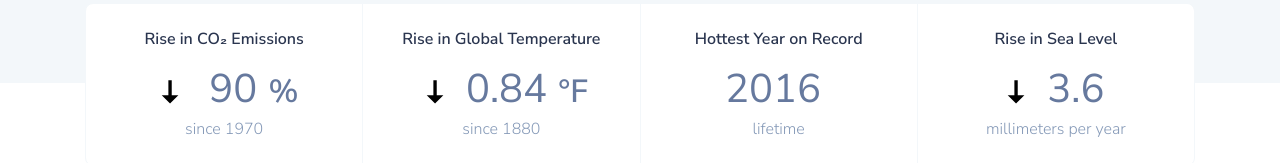
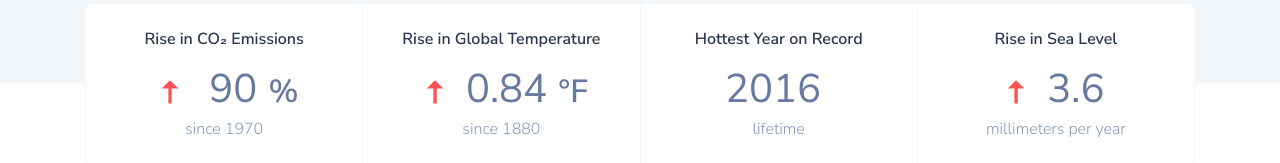
Before and after one commit to parthsanan/Climatist, a plain HTML site: page index.html in a window 1280 px wide. Shown: the part 757-920 px from the top of the page. Drawn offline with Linux system fonts and the light colour scheme; a script that the page names is missing; files whose address does not match are found by name.

Commit message:
fix: styled icons

```diff
--- a/index.html
+++ b/index.html
@@ -168,7 +168,7 @@
                     <h6 class="font-weight-bold mb-2">Rise in CO₂ Emissions</h6>
                     <h2 class="text-gray mb-0">
                       <span class="mr-2">
-                        <svg xmlns="http://www.w3.org/2000/svg" style="height: 40px;width: 40px;margin-top: -6px;" viewBox="0 0 24 24"><title>arrow-down-thin</title><path d="M7.03 13.92H11.03V5L13.04 4.97V13.92H17.03L12.03 18.92Z" /></svg>
+                        <svg xmlns="http://www.w3.org/2000/svg" style="height: 40px;width: 40px;margin-top: -6px;color: #c53030;" viewBox="0 0 24 24"><title>arrow-up-thin</title><path fill="#fa5252" d="M7.03 9.97H11.03V18.89L13.04 18.92V9.97H17.03L12.03 4.97Z" /></svg>
                         </span>
                         <span class="counter display-3 mr-2">90</span>%
                     </h2>
@@ -182,7 +182,7 @@
                     <h6 class="font-weight-bold mb-2">Rise in Global Temperature</h6>
                     <h2 class="text-gray mb-0">
                       <span class="icon-danger mr-2"
-                        ><svg xmlns="http://www.w3.org/2000/svg" style="height: 40px;width: 40px;margin-top: -6px;" viewBox="0 0 24 24"><title>arrow-down-thin</title><path d="M7.03 13.92H11.03V5L13.04 4.97V13.92H17.03L12.03 18.92Z" /></svg></span
+                        ><svg xmlns="http://www.w3.org/2000/svg" style="height: 40px;width: 40px;margin-top: -6px;color: #c53030;" viewBox="0 0 24 24"><title>arrow-up-thin</title><path fill="#fa5252" d="M7.03 9.97H11.03V18.89L13.04 18.92V9.97H17.03L12.03 4.97Z" /></svg></span
                       ><span class="counter display-3 mr-2">0.84</span>°F
                     </h2>
                     <span class="text-center text-muted mb-0">since 1880</span>
@@ -203,8 +203,7 @@
                   <div class="card-body text-center">
                     <h6 class="font-weight-bold mb-2">Rise in Sea Level</h6>
                     <h2 class="text-gray mb-0">
-                      <span class="icon-danger mr-2"
-                        ><svg xmlns="http://www.w3.org/2000/svg" style="height: 40px;width: 40px;margin-top: -6px;" viewBox="0 0 24 24"><title>arrow-down-thin</title><path d="M7.03 13.92H11.03V5L13.04 4.97V13.92H17.03L12.03 18.92Z" /></svg></span
+                      <span class="mr-2"><svg xmlns="http://www.w3.org/2000/svg" style="height: 40px;width: 40px;margin-top: -6px;" viewBox="0 0 24 24"><title>arrow-up-thin</title><path fill="#fa5252" d="M7.03 9.97H11.03V18.89L13.04 18.92V9.97H17.03L12.03 4.97Z" /></svg></span
                       ><span class="counter display-3 mr-2">3.6</span>
                     </h2>
                     <span class="text-center text-muted mb-0"
```
